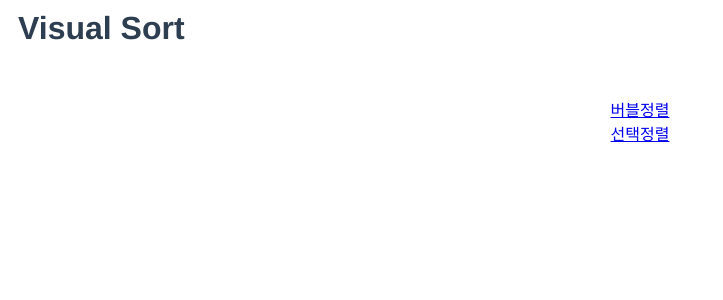
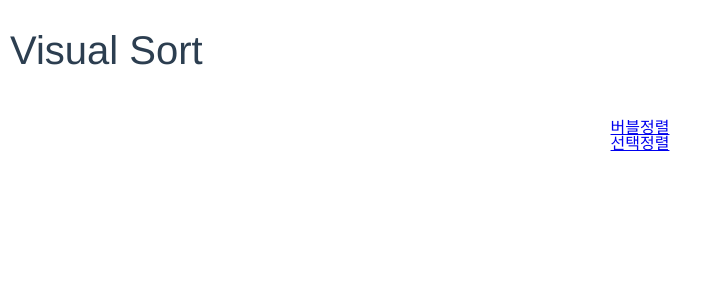
Before and after one commit to ebool/visual-sort, a Vue app: page / in a window 1280 px wide. Shown: the top 300 px of the page, without its empty margins (0-723 px from the left). Built offline with nearby package versions, Linux system fonts and the light colour scheme.

Commit message:
init css

```diff
--- a/src/App.vue
+++ b/src/App.vue
@@ -11,14 +11,14 @@
 }
 </script>
 
-<style>
+<style lang="scss">
+@import "src/assets/css/reset.scss";
+
 #app {
   font-family: 'Avenir', Helvetica, Arial, sans-serif;
   -webkit-font-smoothing: antialiased;
   -moz-osx-font-smoothing: grayscale;
   color: #2c3e50;
-}
-h1 {
-  margin: 10px 0px 0px 10px;
+  padding: 10px;
 }
 </style>
--- /dev/null
+++ b/src/assets/css/reset.scss
@@ -0,0 +1,68 @@
+html, body, div, span, applet, object, iframe,
+h1, h2, h3, h4, h5, h6, p, blockquote, pre,
+a, abbr, acronym, address, big, cite, code,
+del, dfn, em, img, ins, kbd, q, s, samp,
+small, strike, strong, sub, sup, tt, var,
+b, u, i, center,
+dl, dt, dd, ol, ul, li,
+fieldset, form, label, legend,
+table, caption, tbody, tfoot, thead, tr, th, td,
+article, aside, canvas, details, embed,
+figure, figcaption, footer, header, hgroup,
+menu, nav, output, ruby, section, summary,
+time, mark, audio, video {
+	margin: 0;
+	padding: 0;
+	border: 0;
+	font-size: 100%;
+	font: inherit;
+	vertical-align: baseline;
+}
+h1 {
+  margin: 20px 0px;
+  font-size: 40px;
+}
+h3 {
+  margin: 10px 0px;
+  font-size: 20px;
+}
+h4 {
+  margin: 10px 0px;
+  font-size: 15px;
+}
+ul {
+  margin-top: 15px;
+  margin-bottom: 15px;
+}
+button {
+  margin: 0px;
+  padding: 0px;
+  background-color: white;
+  outline: none;
+  border: 0px;
+  cursor: pointer;
+  display: block;
+}
+/* HTML5 display-role reset for older browsers */
+article, aside, details, figcaption, figure,
+footer, header, hgroup, menu, nav, section {
+	display: block;
+}
+body {
+	line-height: 1;
+}
+ol, ul {
+	list-style: none;
+}
+blockquote, q {
+	quotes: none;
+}
+blockquote:before, blockquote:after,
+q:before, q:after {
+	content: '';
+	content: none;
+}
+table {
+	border-collapse: collapse;
+	border-spacing: 0;
+}
```
